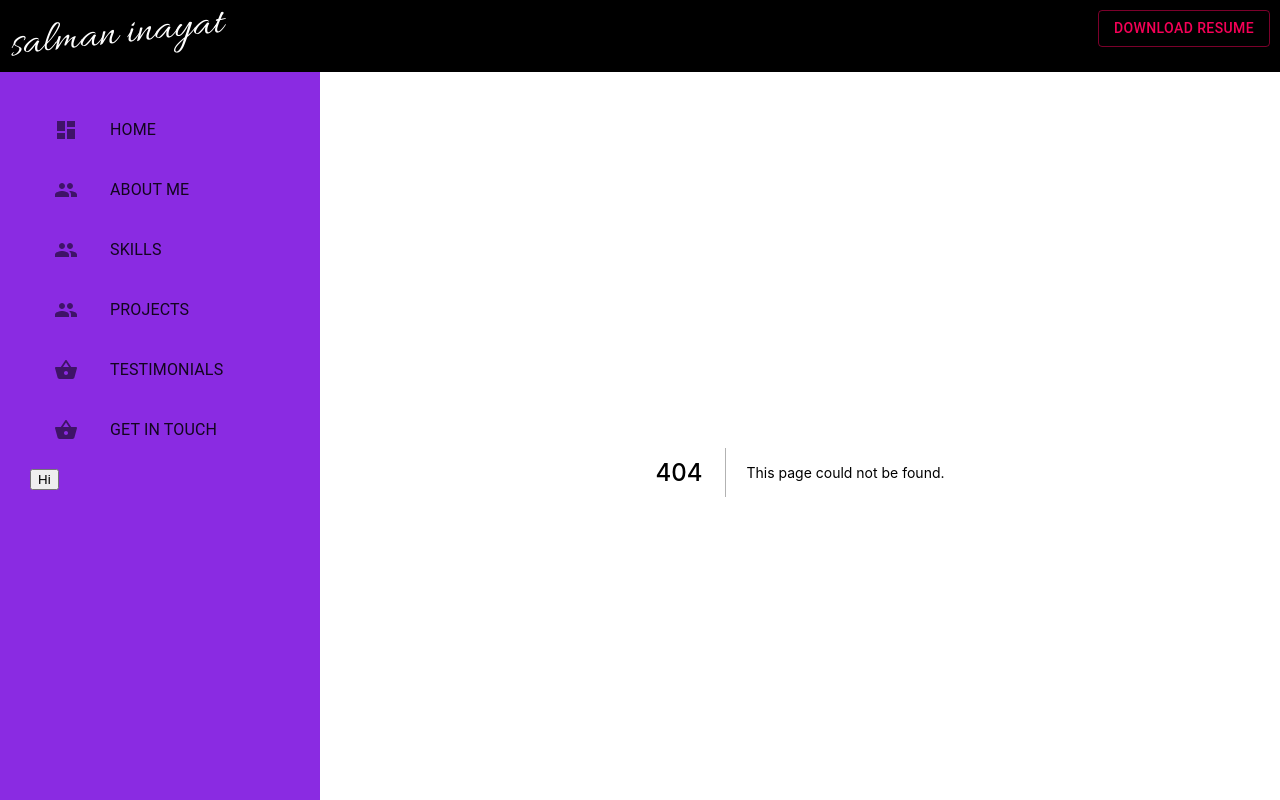
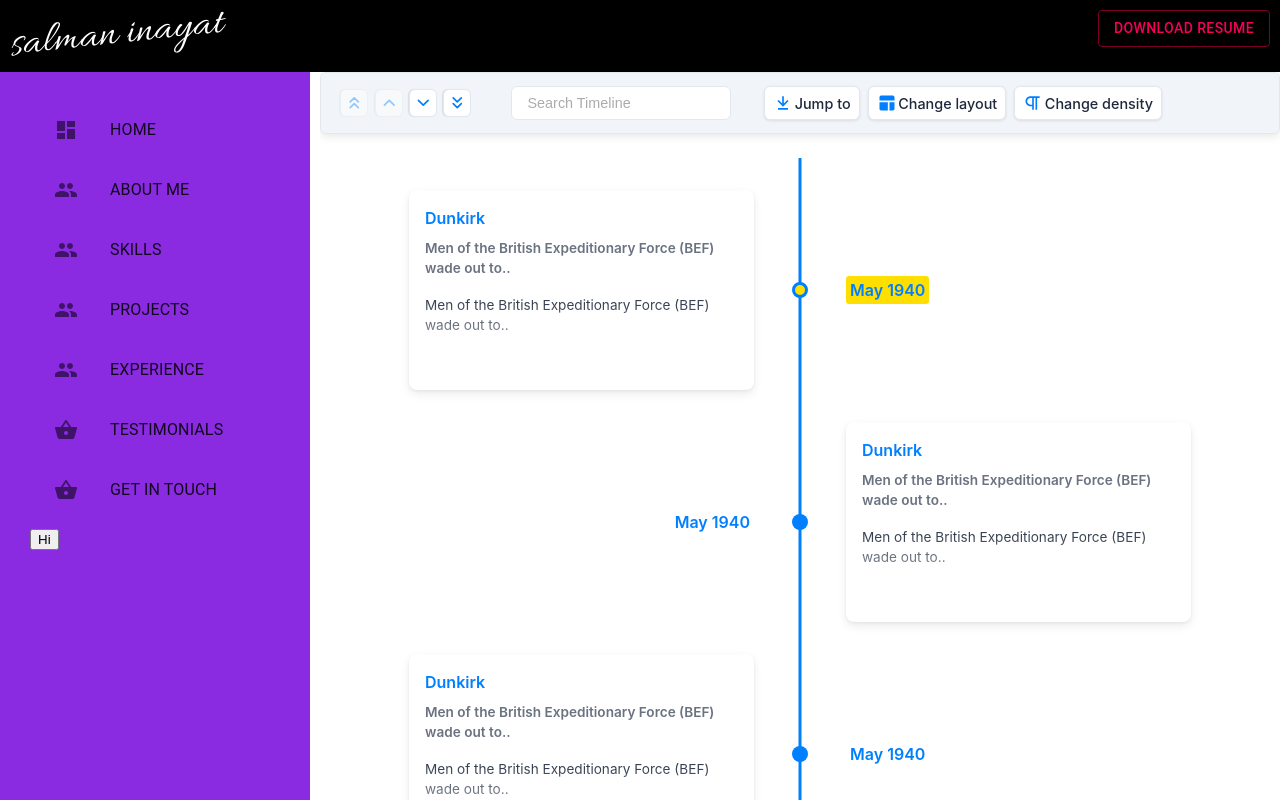
Before and after one commit to Salman-Inayat/Portfolio, a Next.js app: page /Experience in a window 1280 px wide. Before the commit this address had no page. Shown: the top 800 px of the page. Built offline with nearby package versions, Linux system fonts and the light colour scheme.

Commit message:
Some changes made

```diff
--- a/components/Sidebar.js
+++ b/components/Sidebar.js
@@ -35,6 +35,11 @@ function Sidebar(props) {
       href: "/Projects",
       icon: <PeopleIcon />,
     },
+    {
+        title: "Experience ",
+        href: "/Experience",
+        icon: <PeopleIcon />,
+      },
     {
       title: "Testimonials",
       href: "/Testimonials",
--- a/package.json
+++ b/package.json
@@ -11,6 +11,7 @@
   "dependencies": {
     "@material-ui/core": "^4.12.2",
     "@material-ui/icons": "^4.11.2",
+    "@material-ui/lab": "*",
     "file-saver": "^2.0.5",
     "next": "11.0.1",
     "react": "17.0.2",
@@ -19,6 +20,7 @@
   },
   "devDependencies": {
     "eslint": "7.31.0",
-    "eslint-config-next": "11.0.1"
+    "eslint-config-next": "11.0.1",
+    "react-chrono": "^1.10.1"
   }
 }
--- /dev/null
+++ b/pages/Experience.js
@@ -0,0 +1,52 @@
+import React from "react"
+  import { Chrono } from "react-chrono";
+
+  const Experience = () => {
+    const items = [{
+      title: "May 1940",
+      cardTitle: "Dunkirk",
+      cardSubtitle:"Men of the British Expeditionary Force (BEF) wade out to..",
+      cardDetailedText: "Men of the British Expeditionary Force (BEF) wade out to..",
+    },
+    {
+        title: "May 1940",
+        cardTitle: "Dunkirk",
+        cardSubtitle:"Men of the British Expeditionary Force (BEF) wade out to..",
+        cardDetailedText: "Men of the British Expeditionary Force (BEF) wade out to..",
+      },
+      {
+        title: "May 1940",
+        cardTitle: "Dunkirk",
+        cardSubtitle:"Men of the British Expeditionary Force (BEF) wade out to..",
+        cardDetailedText: "Men of the British Expeditionary Force (BEF) wade out to..",
+      },
+      {
+        title: "May 1940",
+        cardTitle: "Dunkirk",
+        cardSubtitle:"Men of the British Expeditionary Force (BEF) wade out to..",
+        cardDetailedText: "Men of the British Expeditionary Force (BEF) wade out to..",
+      }
+      ,
+      {
+        title: "May 1940",
+        cardTitle: "Dunkirk",
+        cardSubtitle:"Men of the British Expeditionary Force (BEF) wade out to..",
+        cardDetailedText: "Men of the British Expeditionary Force (BEF) wade out to..",
+      }
+      ,
+      {
+        title: "May 1940",
+        cardTitle: "Dunkirk",
+        cardSubtitle:"Men of the British Expeditionary Force (BEF) wade out to..",
+        cardDetailedText: "Men of the British Expeditionary Force (BEF) wade out to..",
+      }];
+
+    return (
+      <div style={{ width: "100%", height: "100%" }}>
+        <Chrono slideshow items={items} mode="VERTICAL_ALTERNATING"/>
+      </div>
+    )
+  }
+
+
+  export default Experience
--- a/styles/Sidebar.module.css
+++ b/styles/Sidebar.module.css
@@ -5,6 +5,7 @@
     display: flex;
     flex-direction: column;
     justify-content: space-between;
+    position: fixed;
 }
 
 .sidebar_list{
--- a/styles/globals.css
+++ b/styles/globals.css
@@ -4,6 +4,7 @@ body {
   margin: 0;
   font-family: -apple-system, BlinkMacSystemFont, Segoe UI, Roboto, Oxygen,
     Ubuntu, Cantarell, Fira Sans, Droid Sans, Helvetica Neue, sans-serif;
+    position: relative;
   }
 
 a {
```
Also changed, not shown: pages/Projects.js (+19 -3 lines), 1 other file (tests, documents, lock files or other folders).
